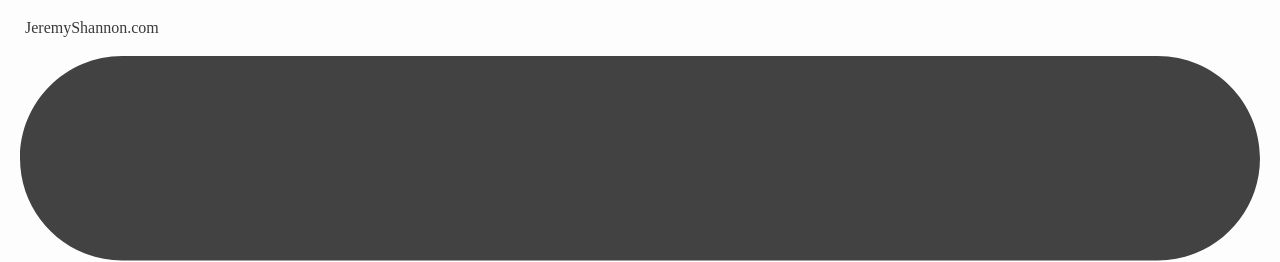
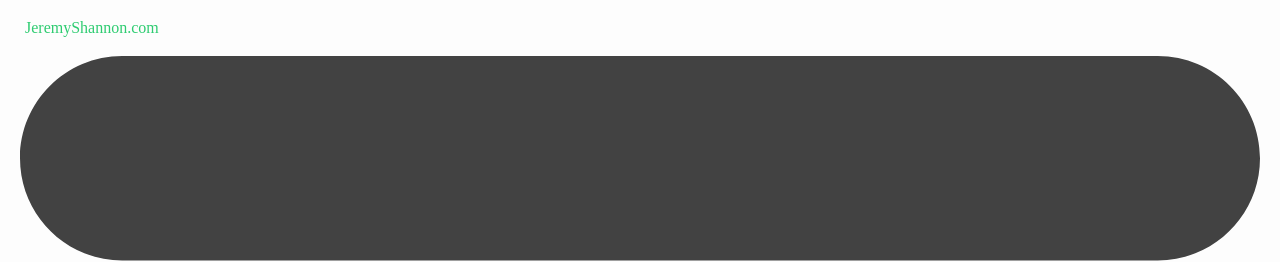
Before and after one commit to srikar8/srikar8.github.io, a Jekyll site: the page serve/index.html, which Jekyll copies as it is, in a window 1280 px wide. Shown: the top 262 px of the page. Built offline with Jekyll 4.4.1, drawn with Linux system fonts in a browser that asks for light colours.

```diff
--- a/_sass/_layout.scss
+++ b/_sass/_layout.scss
@@ -22,7 +22,7 @@
     color: #ffffff;
     &,
     &:visited {
-        color: #3a3a3a;
+        color: #2ecc71;
     }
 }
 
```
